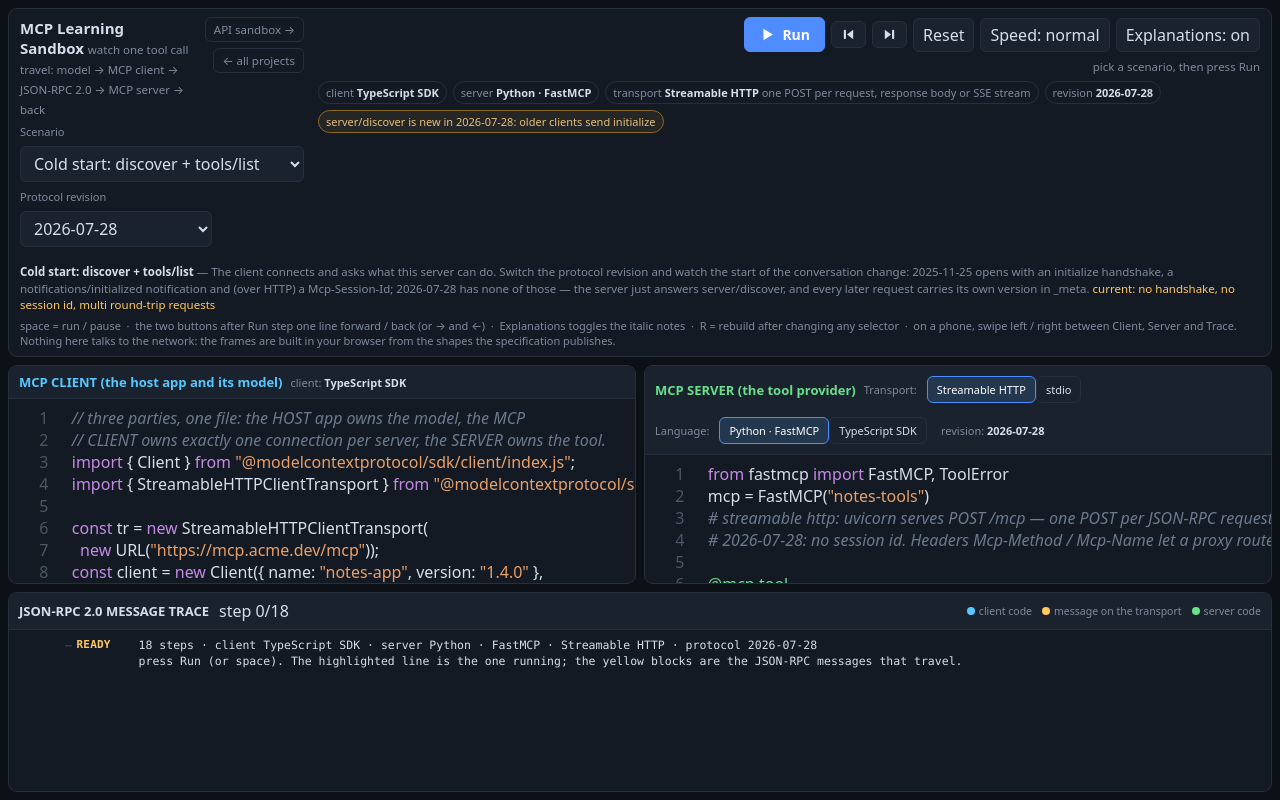
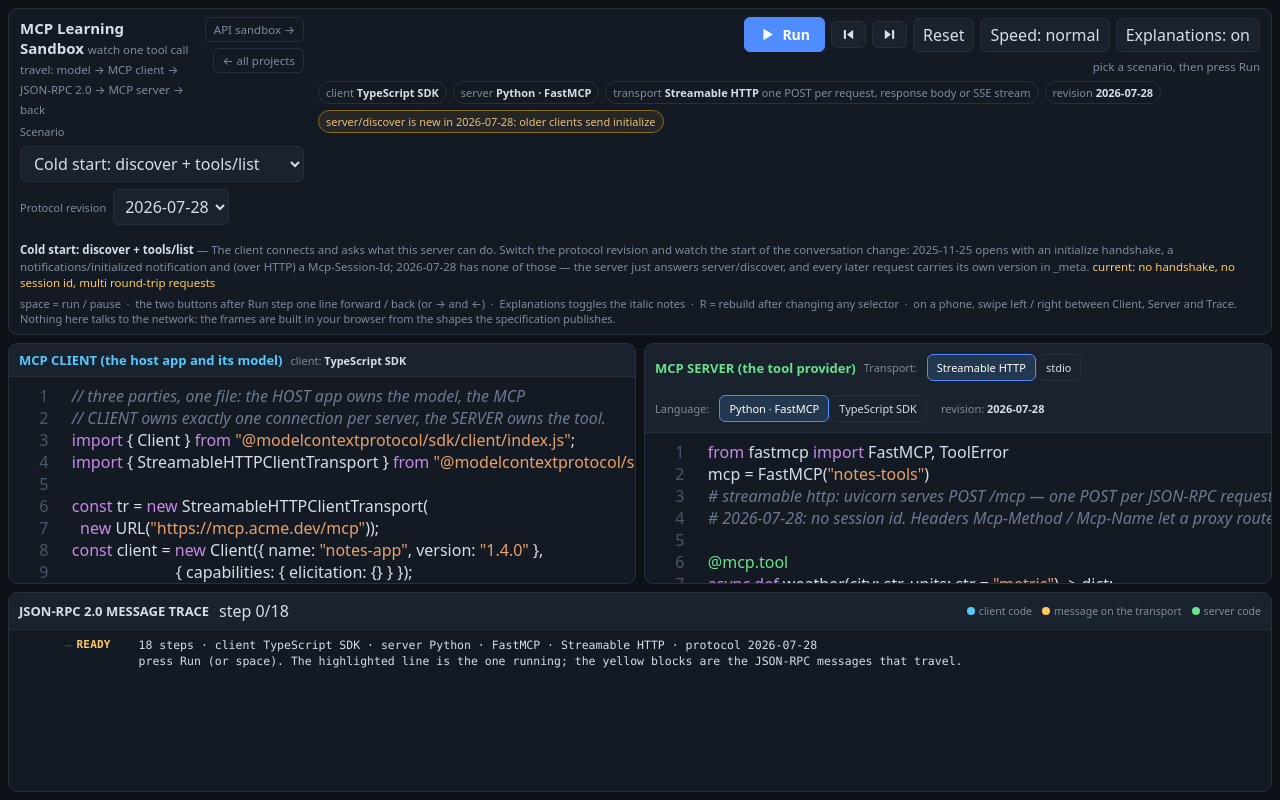
Before and after one commit to ssam-git/AI-tutor, a plain HTML site: page mcp-learning.html in a window 1280 px wide. Drawn offline with Linux system fonts and the light colour scheme.

Commit message:
ui: size the protocol-revision select to the date it holds
.pick select carries min-width:21ch, which is right for a scenario title and wrong
for a ten-character protocol date: the select measured 150px on the desktop and
stretched to 298px on a phone, where .pick select is flex:1 1 auto.

#revSel now carries class=tight: min-width:0, width:auto, flex:0 0 auto on phones,
and trimmed side padding. 150 -> 116px on the desktop, 298 -> 116px at 390px, and
what is left is the date's own glyphs plus the native arrow.

```diff
--- a/mcp-learning.html
+++ b/mcp-learning.html
@@ -42,6 +42,9 @@ h1 small{color:var(--dim);font-weight:400;font-size:11.5px}
 .pick{display:flex;flex-wrap:wrap;gap:7px;align-items:center;margin-top:6px}
 .pick label{font-size:11px;color:var(--dim)}
 .pick select{min-width:21ch;text-align:left}
+/* a protocol date needs about 11ch, not the 21ch a scenario title needs. The padding is
+   trimmed too: what is left is the date, its own glyphs and the native arrow. */
+.pick select.tight{min-width:0;width:auto;padding:5px 3px 5px 7px}
 .back{font-size:11.5px;color:var(--dim);text-decoration:none;border:1px solid var(--line);border-radius:6px;padding:4px 8px;white-space:nowrap}
 .back:hover{color:var(--tx);border-color:#3c4b5e}
 #topRow .links{display:flex;gap:6px;flex-wrap:wrap;justify-content:flex-end}
@@ -145,6 +148,7 @@ h1 small{color:var(--dim);font-weight:400;font-size:11.5px}
   #about{order:2}
   .pick{margin-top:0}
   .pick select{flex:1 1 auto;min-width:0;font-size:16px}
+  .pick select.tight{flex:0 0 auto;width:auto}
   #runCol{align-items:stretch;order:3}
   #runRow{justify-content:stretch}
   #runRow button{flex:1 1 auto;min-height:42px;padding:6px 8px;font-size:12px}
@@ -228,7 +232,7 @@ h1 small{color:var(--dim);font-weight:400;font-size:11.5px}
     </div>
     <div class="pick">
       <label for="exSel">Scenario</label><select id="exSel" title="pick a scenario"></select>
-      <label for="revSel">Protocol revision</label><select id="revSel" title="which protocol revision to simulate"></select>
+      <label for="revSel">Protocol revision</label><select id="revSel" class=tight title="which protocol revision to simulate"></select>
     </div>
   </div>
   <div id="runCol">
```
Also changed, not shown: api-learning.html (+4 -0 lines).
